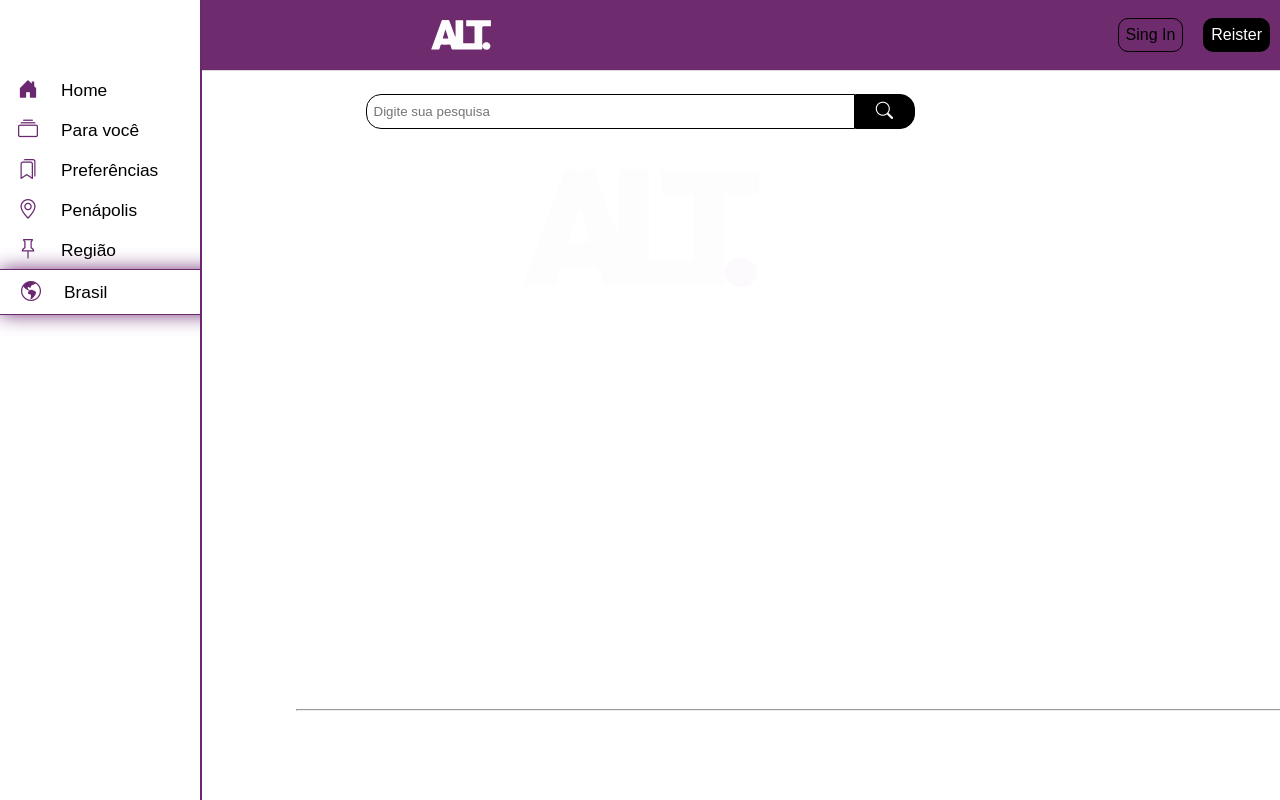
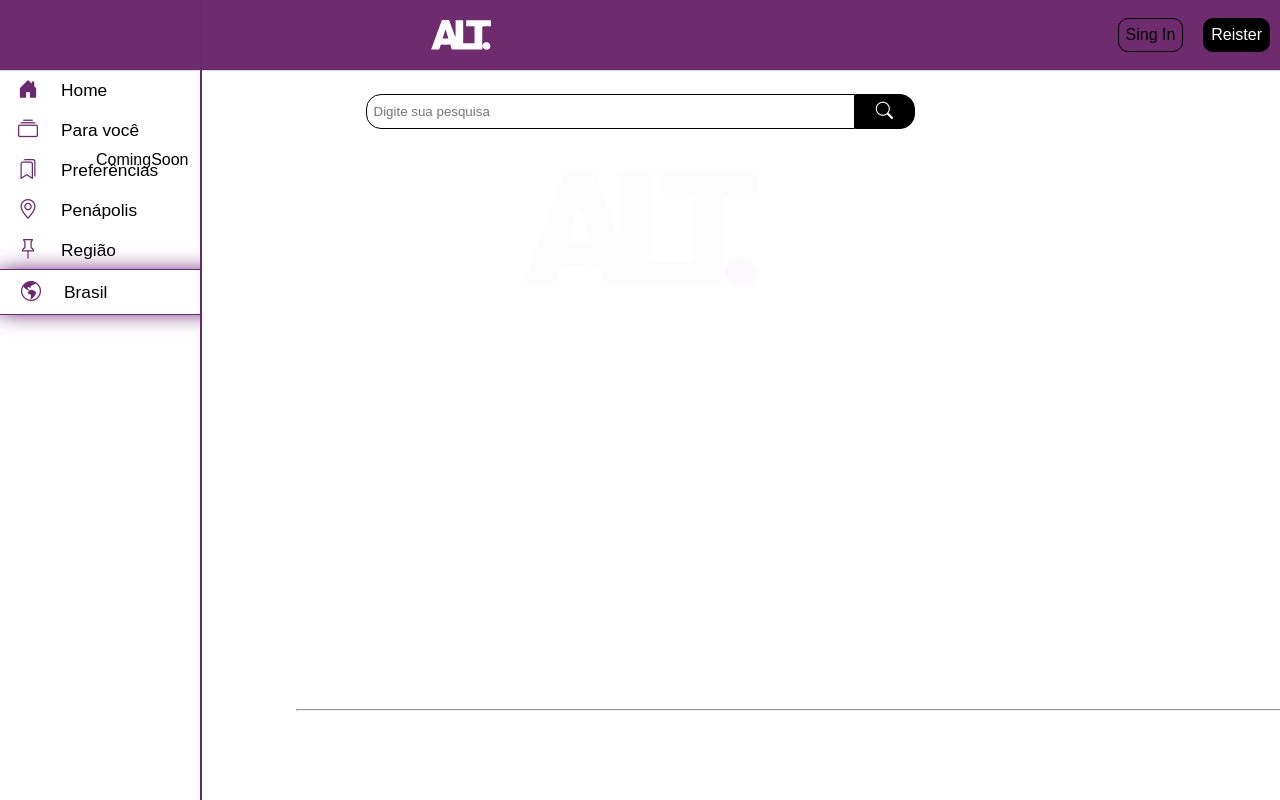
Before and after one commit to aeelmesq/TCC, a React (Create React App) app: page /brasil in a window 1280 px wide. Built offline with nearby package versions, Linux system fonts and the light colour scheme; no server answers.

Commit message:
update context

```diff
--- a/src/API/mediaStack.js
+++ b/src/API/mediaStack.js
@@ -1,4 +1,4 @@
-import React, { useEffect, useState } from "react";
+import { useEffect, useState } from "react";
 import axios from "axios";
 
 const API_NEWS = () => {
@@ -22,7 +22,7 @@ const API_NEWS = () => {
     };
 
     fetchNoticias();
-  }, []);
+  }, [API_URL]);
 
   return { noticias, carregando, erro };
   // return (
--- a/src/Contexts/APIContext.js
+++ b/src/Contexts/APIContext.js
@@ -1,5 +1,4 @@
 import { createContext } from "react";
-import API_News from "../API/mediaStack";
 
 const APIsContext = createContext(null);
 
--- a/src/Providers/userProvider.js
+++ b/src/Providers/userProvider.js
@@ -9,8 +9,10 @@ export default function UserProvider({ children }) {
     age: Number(),
   });
 
+  const [themem, setTheme] = useState("black");
+
   return (
-    <userContext.Provider value={{ user, setUser }}>
+    <userContext.Provider value={{ user, setUser, themem, setTheme }}>
       {children}
     </userContext.Provider>
   );
--- a/src/StyleComponents/AsideBar.css
+++ b/src/StyleComponents/AsideBar.css
@@ -7,7 +7,6 @@
     z-index: 19;
     overflow: hidden;
     transition: 0.5s;
-    background-color: white;
     border-right: 2px solid var(--main_color);
     padding-top: 70px;
     top: 0;
--- a/src/components/AsideBar/AsideBar.js
+++ b/src/components/AsideBar/AsideBar.js
@@ -3,18 +3,21 @@ import { useEffect, useState } from "react";
 import "../../StyleComponents/AsideBar.css";
 import menu from "../../Contexts/menuContext";
 import { useLocation } from "react-router-dom";
+import useUser from "../../hooks/useUser";
 
 export default function AsideBar() {
   const location = useLocation();
 
   const [active, setActive] = useState(1);
 
-  useEffect(() => window.scrollTo(0, 0), [window, location]);
+  const { theme } = useUser();
+
+  useEffect(() => window.scrollTo(0, 0), [location]);
 
   return (
     <>
       <menu.Provider value={{ active, setActive }}>
-        <Menu style={"AsideBar"}>
+        <Menu style={`AsideBar ${theme}`}>
           <MenuItem path={"ALT/"} pos={1} onActive={"on"} onPending={"on"}>
             <i className={`bi bi-house-door${active === 1 ? "-fill" : ""}`}></i>
             <span>Home</span>
--- a/src/components/AsideBar/Menu.js
+++ b/src/components/AsideBar/Menu.js
@@ -15,7 +15,7 @@ export function MenuItem({ path, onActive, pos, onPending, ...components }) {
       <NavLink
         to={path}
         className={({ isActive, isPending }) =>
-          isActive ? onActive : isPending ? onPending : ""
+          isActive ? onActive || active == pos : isPending ? onPending : ""
         }
       >
         {components.children}
--- a/src/index.css
+++ b/src/index.css
@@ -105,6 +105,7 @@ body::-webkit-scrollbar {
 .modalHead button:hover {
   background-color: red;
 }
+
 @media screen and (max-width: 780px) {
   .container {
     width: 100%;
```
